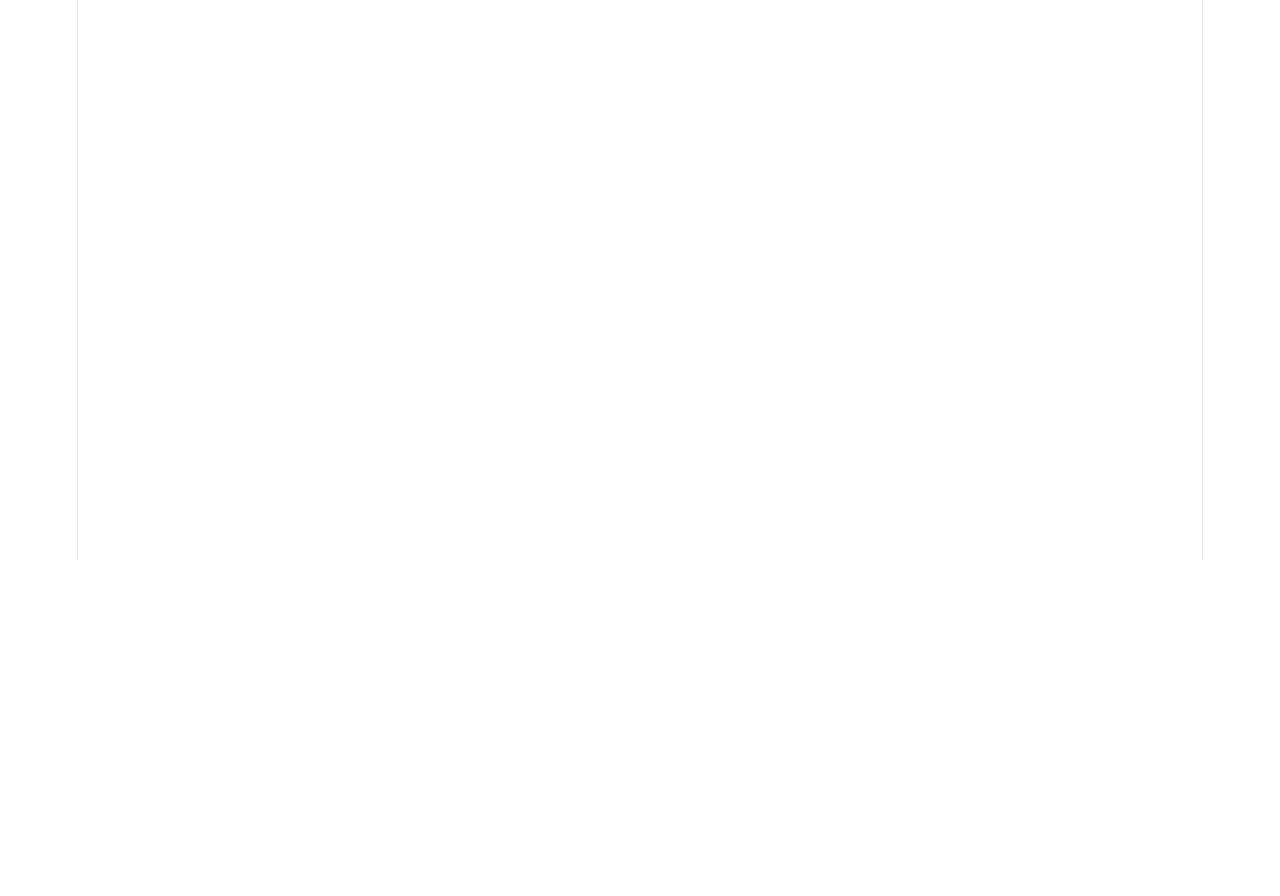
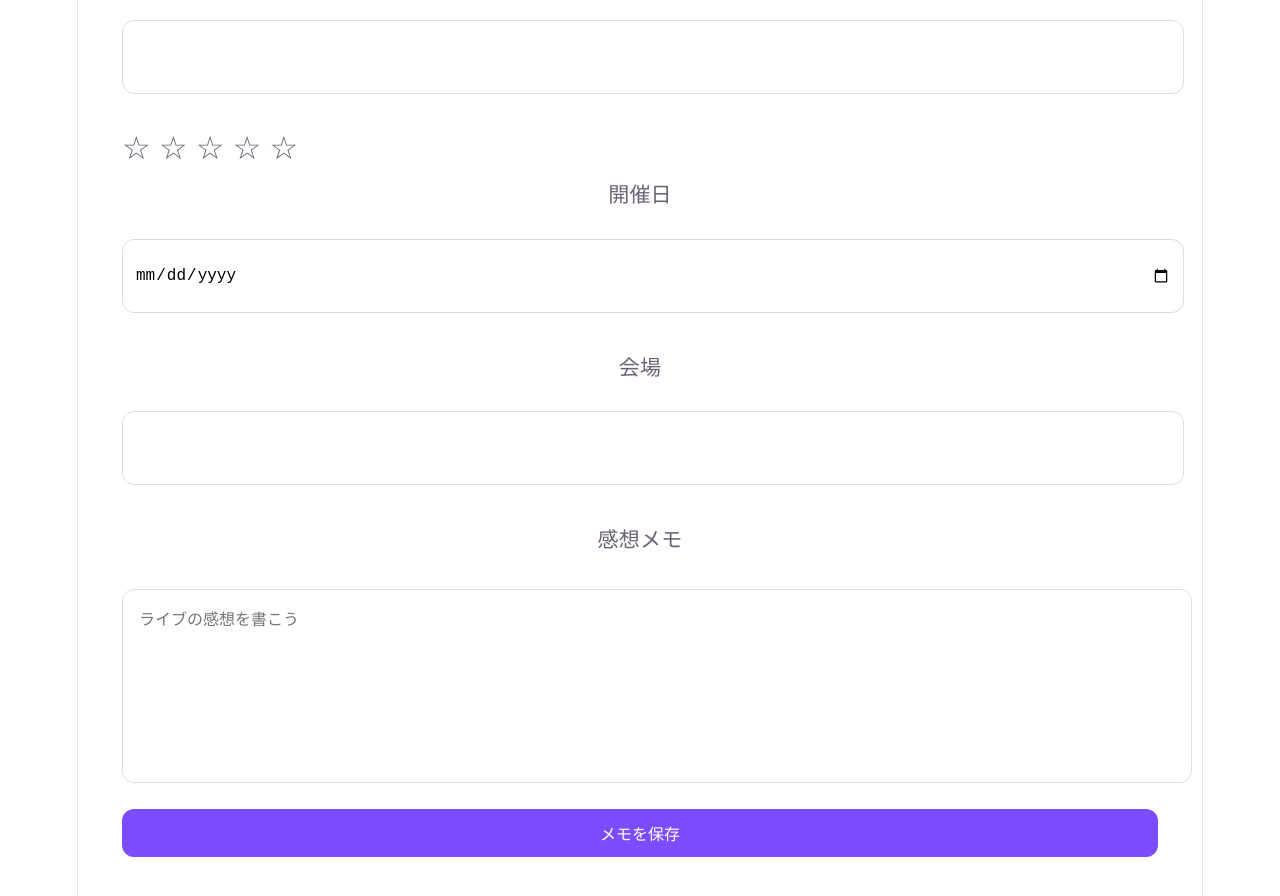
Before and after one commit to tomokitakahama/LiveCloud, a React (Vite) app: page /live/1/1 in a window 1280 px wide. Before the commit this address had no page. Shown: the part 240-1136 px from the top of the page. Before the commit the page ends 800 px from the top, so only its background shows below. Built offline with nearby package versions, Linux system fonts and the light colour scheme.

Commit message:
機能作成_ライブ詳細画面編集

```diff
--- a/src/App.tsx
+++ b/src/App.tsx
@@ -6,6 +6,7 @@ import { BrowserRouter, Routes, Route } from "react-router-dom";
 import Home from "./pages/Home/Home";
 import ArtistDetail from "./pages/ArtistDetail/ArtistDetail";
 import AddArtist from "./pages/AddArtist/AddArtist";
+import LiveDetail from "./pages/LiveDetail/LiveDetail";
 
 import yoasobi from "./assets/images/yoasobi.jpg";
 import vaundy from "./assets/images/vaundy.jpg";
@@ -26,11 +27,15 @@ function App() {
   title: "YOASOBI DOME LIVE 2026",
   date: "2026/05/01",
   venue: "東京ドーム",
+  rating: 5,
+  photos: [],
 },
         {
   title: "YOASOBI ARENA TOUR 2025",
   date: "2025/12/10",
   venue: "有明アリーナ",
+  rating: 4,
+  photos: [],
 },
       ],
     },
@@ -122,6 +127,16 @@ useEffect(() => {
   }
 />
 
+<Route
+  path="/live/:artistId/:liveId"
+  element={
+    <LiveDetail
+  artists={artists}
+  setArtists={setArtists}
+/>
+  }
+/>
+
       </Routes>
 
     </BrowserRouter>
--- a/src/pages/ArtistDetail/ArtistDetail.tsx
+++ b/src/pages/ArtistDetail/ArtistDetail.tsx
@@ -63,10 +63,13 @@ const handleAddLive = () => {
 
           lives: [
             {
-              title: liveTitle,
-              date: liveDate,
-              venue: liveVenue,
-            },
+  title: liveTitle,
+  date: liveDate,
+  venue: liveVenue,
+  rating: 0,
+  memo: "",
+  photos: [],
+},
 
             ...item.lives,
           ],
@@ -239,7 +242,13 @@ const handleDeleteLive = (
     <div
   className="liveItem"
   key={index}
+  onClick={() =>
+    navigate(
+      `/live/${artistId}/${index}`
+    )
+  }
 >
+
   <h3>{live.title}</h3>
 
   <p>
--- /dev/null
+++ b/src/pages/LiveDetail/LiveDetail.css
@@ -0,0 +1,91 @@
+.liveDetailContainer{
+  padding:24px;
+}
+
+.liveCard{
+  background:white;
+  border-radius:20px;
+  padding:20px;
+  margin-top:20px;
+}
+
+.ratingArea{
+
+  font-size:32px;
+
+  margin:20px 0;
+
+}
+
+.ratingArea{
+
+  display:flex;
+  gap:8px;
+
+  font-size:32px;
+
+  margin:20px 0;
+
+}
+
+textarea{
+
+  width:100%;
+
+  height:160px;
+
+  margin-top:16px;
+
+  padding:16px;
+
+  border-radius:12px;
+
+  border:1px solid #ddd;
+
+  resize:none;
+
+  font-size:16px;
+
+}
+
+.saveMemoButton{
+
+  width:100%;
+
+  margin-top:20px;
+
+  height:48px;
+
+  border:none;
+
+  border-radius:12px;
+
+  background:#7C4DFF;
+
+  color:white;
+
+  font-size:16px;
+
+  cursor:pointer;
+
+}
+
+.liveCard input{
+
+  width:100%;
+
+  height:48px;
+
+  padding:12px;
+
+  margin-top:10px;
+
+  margin-bottom:20px;
+
+  border-radius:12px;
+
+  border:1px solid #ddd;
+
+  font-size:16px;
+
+}
--- /dev/null
+++ b/src/pages/LiveDetail/LiveDetail.tsx
@@ -0,0 +1,223 @@
+import { useState } from "react";
+import "./LiveDetail.css";
+import { ArrowLeft } from "lucide-react";
+import {
+  useNavigate,
+  useParams,
+} from "react-router-dom";
+
+type LiveDetailProps = {
+  artists: any[];
+
+  setArtists: React.Dispatch<
+    React.SetStateAction<any[]>
+  >;
+};
+
+const LiveDetail = ({
+  artists,
+  setArtists,
+}: LiveDetailProps) => {
+
+    const { artistId, liveId } = useParams();
+
+  const navigate = useNavigate();
+
+  const artist = artists.find(
+  (artist) =>
+    artist.name.toLowerCase() === artistId
+);
+
+const live =
+  artist?.lives[Number(liveId)];
+
+  const [memo, setMemo] =
+  useState(live?.memo || "");
+
+  const [title, setTitle] =
+  useState(live?.title || "");
+
+const [date, setDate] =
+  useState(live?.date || "");
+
+const [venue, setVenue] =
+  useState(live?.venue || "");
+
+  const handleRating = (
+  rating: number
+) => {
+
+  const updatedArtists =
+    artists.map((item) => {
+
+      if (
+        item.name.toLowerCase() !== artistId
+      ) {
+        return item;
+      }
+
+      return {
+
+        ...item,
+
+        lives: item.lives.map(
+          (liveItem, index) => {
+
+            if (
+              index !== Number(liveId)
+            ) {
+              return liveItem;
+            }
+
+            return {
+              ...liveItem,
+              rating,
+            };
+          }
+        ),
+      };
+    });
+
+  setArtists(updatedArtists);
+};
+
+const handleSaveMemo = () => {
+
+  const updatedArtists =
+    artists.map((item) => {
+
+      if (
+        item.name.toLowerCase() !== artistId
+      ) {
+        return item;
+      }
+
+      return {
+
+        ...item,
+
+        lives: item.lives.map(
+          (liveItem, index) => {
+
+            if (
+              index !== Number(liveId)
+            ) {
+              return liveItem;
+            }
+
+            return {
+  ...liveItem,
+
+  title,
+
+  date,
+
+  venue,
+
+  memo,
+
+  rating: live?.rating ?? 0,
+};
+          }
+        ),
+
+      };
+    });
+
+  setArtists(updatedArtists);
+
+  alert("保存しました！");
+};
+
+  return (
+
+    <div className="liveDetailContainer">
+
+      <button
+        className="backButton"
+        onClick={() => navigate(-1)}
+      >
+        <ArrowLeft size={24} />
+      </button>
+
+      <h1>ライブ詳細</h1>
+
+      <div className="liveCard">
+
+        <h3>ライブ名</h3>
+
+<input
+  type="text"
+  value={title}
+  onChange={(e) =>
+    setTitle(e.target.value)
+  }
+/>
+
+<div className="ratingArea">
+
+  {Array.from({ length: 5 }).map((_, index) => (
+
+    <span
+      key={index}
+      onClick={() =>
+        handleRating(index + 1)
+      }
+      style={{
+        cursor: "pointer",
+      }}
+    >
+      {index < (live?.rating ?? 0)
+        ? "⭐"
+        : "☆"}
+    </span>
+
+  ))}
+
+</div>
+
+<h3>開催日</h3>
+
+<input
+  type="date"
+  value={date}
+  onChange={(e) =>
+    setDate(e.target.value)
+  }
+/>
+
+<h3>会場</h3>
+
+<input
+  type="text"
+  value={venue}
+  onChange={(e) =>
+    setVenue(e.target.value)
+  }
+/>
+
+<h3>感想メモ</h3>
+
+<textarea
+  value={memo}
+  onChange={(e) =>
+    setMemo(e.target.value)
+  }
+  placeholder="ライブの感想を書こう"
+/>
+
+<button
+  className="saveMemoButton"
+  onClick={handleSaveMemo}
+>
+  メモを保存
+</button>
+
+      </div>
+
+    </div>
+
+  );
+};
+
+export default LiveDetail;
--- a/src/types/artist.ts
+++ b/src/types/artist.ts
@@ -2,6 +2,10 @@ export type Live = {
   title: string;
   date: string;
   venue: string;
+
+  rating?: number;
+  memo?: string;
+  photos?: string[];
 };
 
 export type Artist = {
```
Lines whose indentation alone changed are shown as unchanged.
